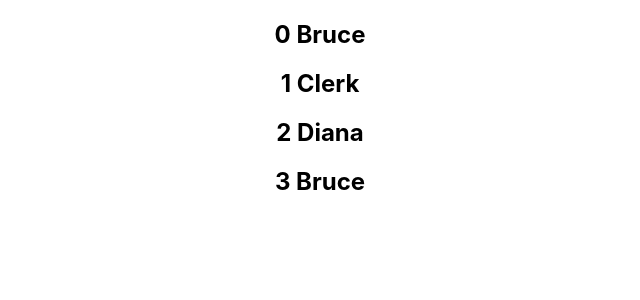
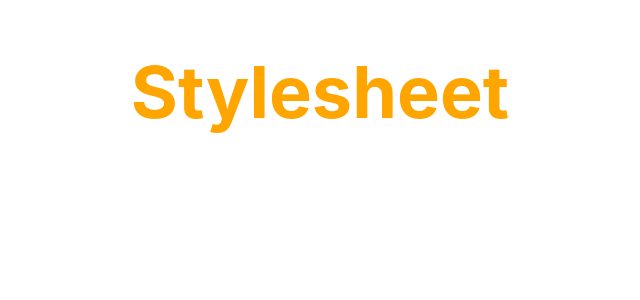
Before and after one commit to ZealousMacwan/my-react-app, a React (Create React App) app: page / in a window 1280 px wide. Shown: the top 300 px of the page, without its empty margins (320-960 px from the left). Built offline with nearby package versions, Linux system fonts and the light colour scheme.

Commit message:
1-css-stylesheets

```diff
--- a/src/App.js
+++ b/src/App.js
@@ -10,13 +10,14 @@
 import ParentComponent from './components/ParentComponent';
 import UserGreeting from './components/UserGreeting';
 import NameList from './components/NameList';
+import Stylesheet from './components/Stylesheet';
 
 
 class App extends Component {
   render(){
     return(
       <div className="App">
-        <NameList></NameList>
+        <Stylesheet primary={true}></Stylesheet>
       </div>
     )
   }
--- /dev/null
+++ b/src/components/Stylesheet.js
@@ -0,0 +1,11 @@
+import React from 'react'
+import './myStyles.css'
+
+function Stylesheet(props) {
+    let className = props.primary ? 'primary' : ''
+  return (
+    <h1 className={`${className} font-xl`}>Stylesheet</h1>
+  )
+}
+
+export default Stylesheet
--- /dev/null
+++ b/src/components/myStyles.css
@@ -0,0 +1,6 @@
+.primary{
+    color: orange
+}
+.font-xl{
+    font-size: 72px;
+}
```
